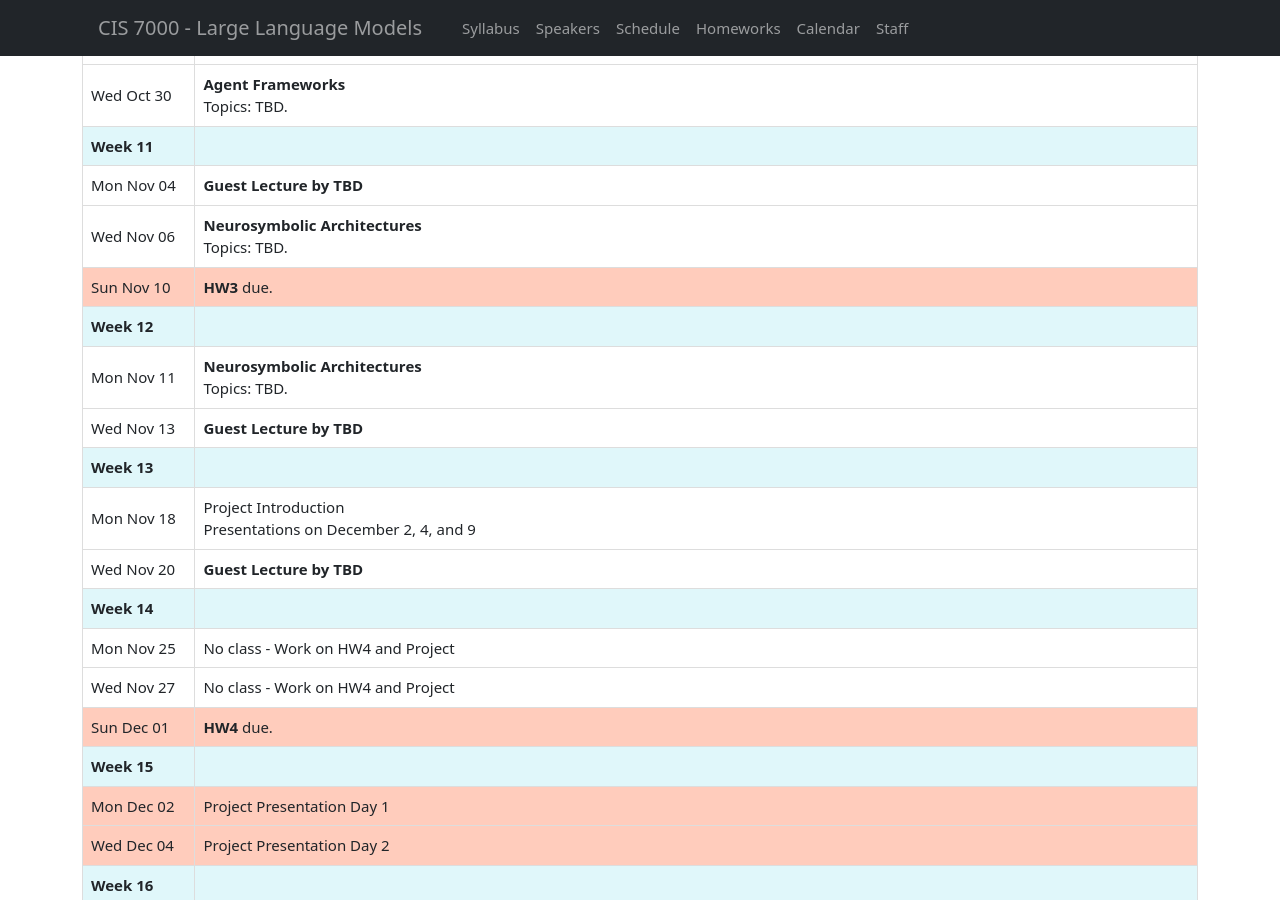
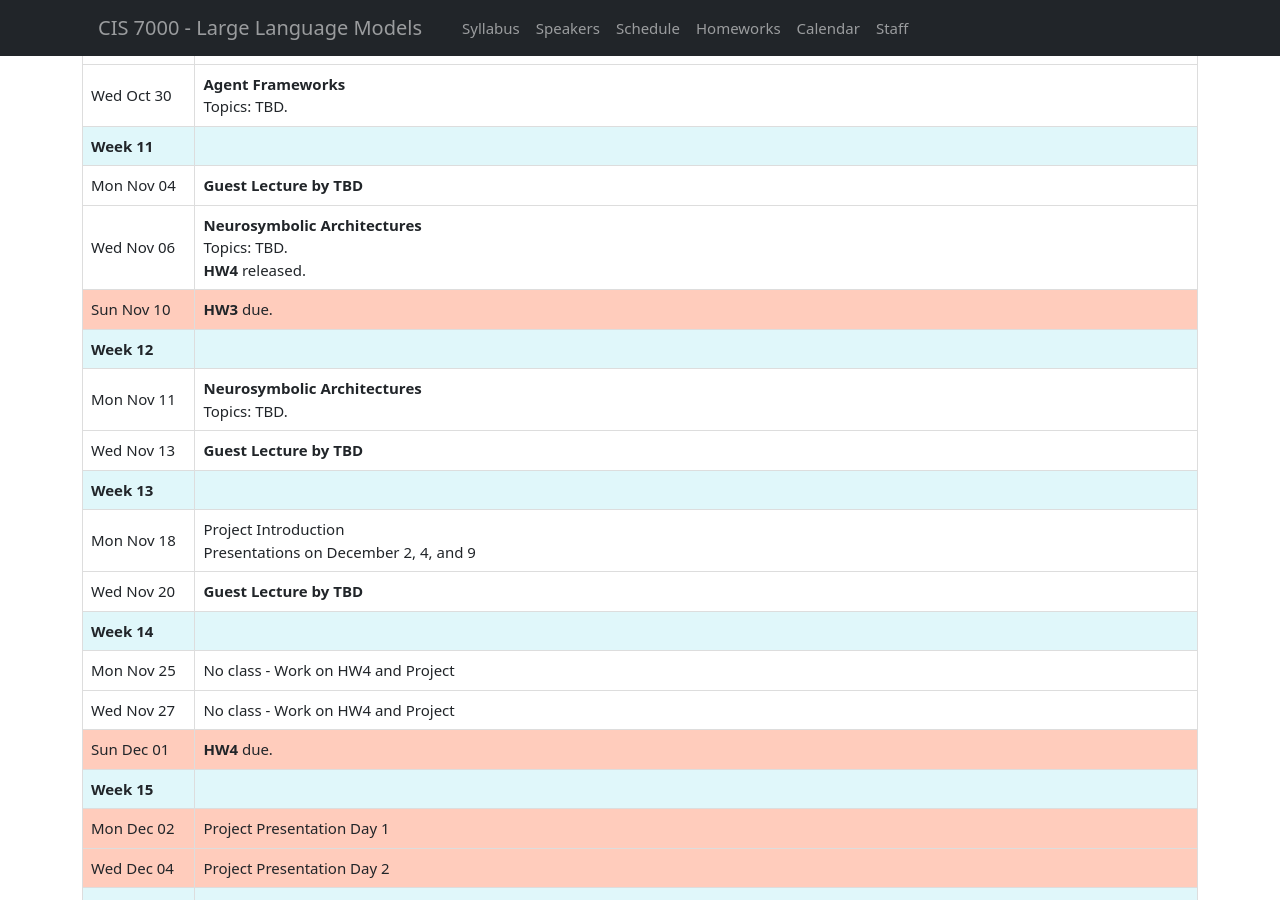
Before and after one commit to llm-class/llm-class.github.io, a Jekyll site: the page built from schedule.html, in a window 1280 px wide and 900 px high, scrolled down 1814 px. Built offline with Jekyll 4.4.1, drawn with Linux system fonts in a browser that asks for light colours.

Commit message:
added hw4 release date

```diff
--- a/_data/schedule.yml
+++ b/_data/schedule.yml
@@ -128,7 +128,7 @@
     - date: "Wed Nov 06"
       class: "lecture"
       topic: "Neurosymbolic Architectures"
-      details: "Topics: TBD."
+      details: "Topics: TBD. <br> <b>HW4</b> released."
     - date: "Sun Nov 10"
       class: "work_due"
       details: "<b>HW3</b> due."
```
